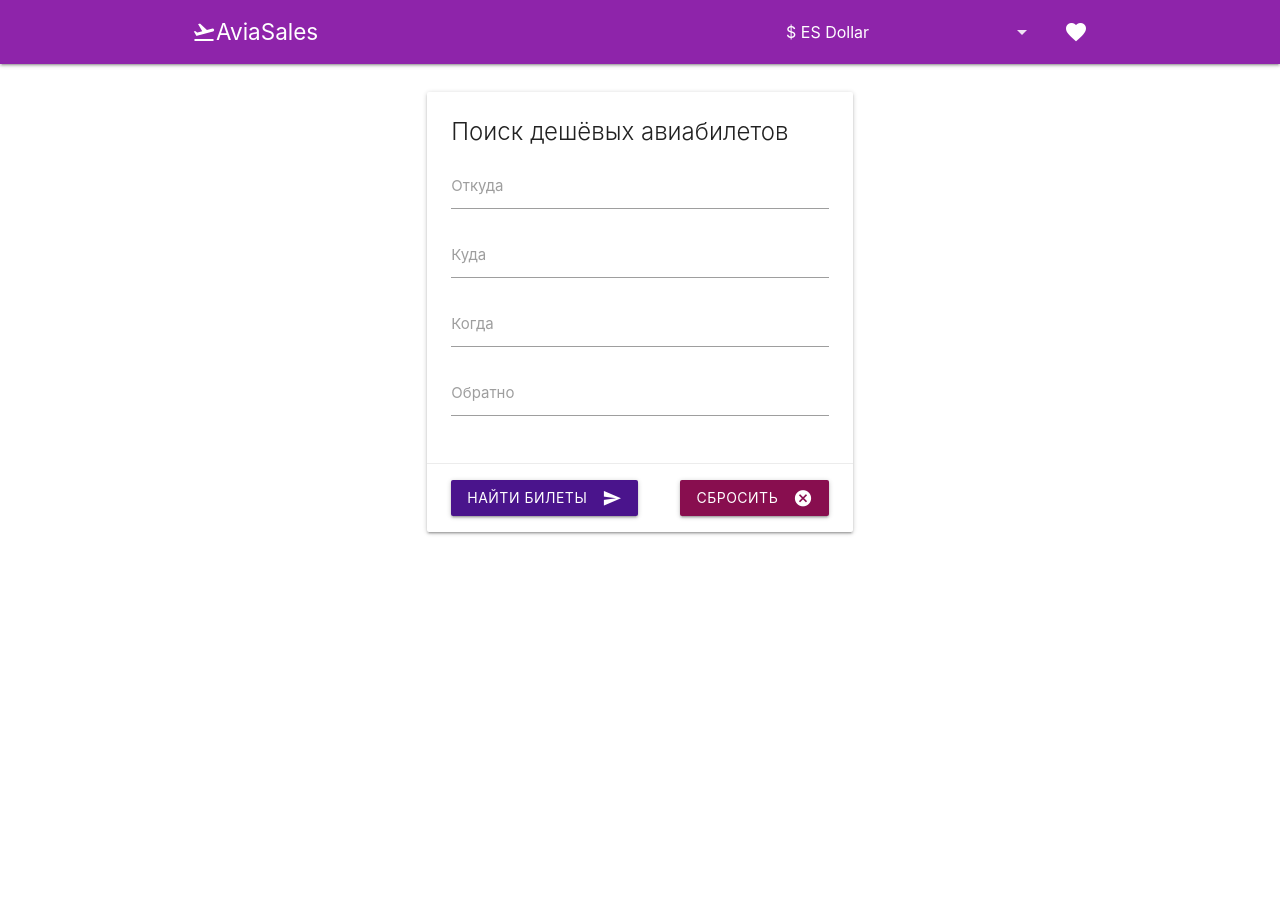
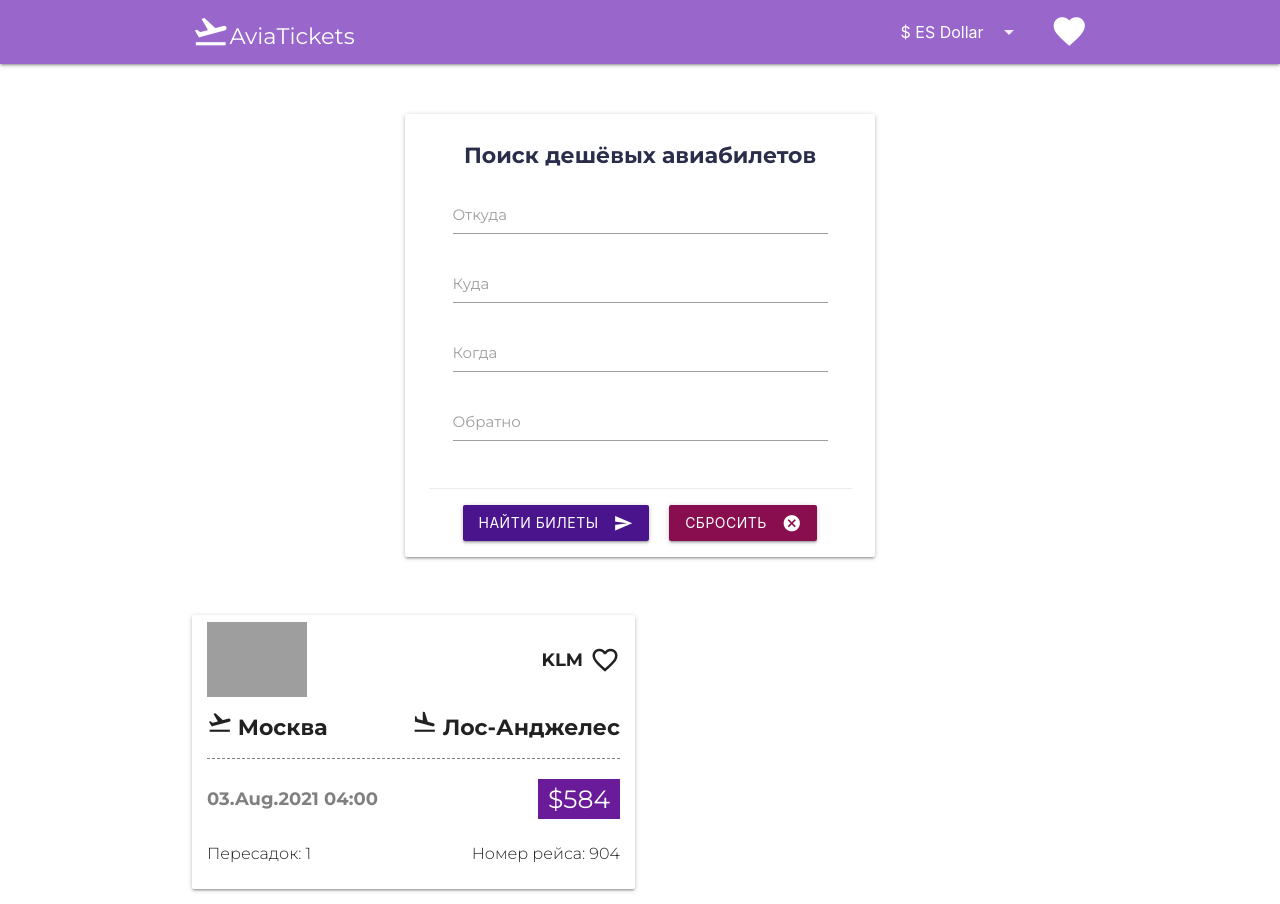
Before and after one commit to lelickau/aviaTickets, a website built with webpack: page src/index.html in a window 1280 px wide. Before the commit the page ends 800 px from the top, so only its background shows below. Built offline with nearby package versions, Linux system fonts and the light colour scheme; some packages are replaced by stand-ins of ours; no server answers; grey boxes are pictures that could not be loaded.

Commit message:
Рефакторинг стилей

```diff
--- a/src/css/style.css
+++ b/src/css/style.css
@@ -1,39 +1,115 @@
+/*reset*/
+html {
+	box-sizing: border-box;
+}
+*,
+*::after,
+*::before {
+	box-sizing: inherit;
+}
+ul[class],
+ol[class] {
+	padding: 0;
+}
+body,
+h1,
+h2,
+h3,
+h4,
+h5,
+h6,
+p,
+ul,
+ol,
+li,
+figure,
+figcaption,
+blockquote,
+dl,
+dd {
+	margin: 0;
+	font-size: inherit;
+}
+ul[class] {
+	list-style: none;
+}
+img {
+	max-width: 100%;
+	display: block;
+}
+input,
+button,
+textarea,
+select {
+	font: inherit;
+}
+a {
+	text-decoration: none;
+}
+/**/
+
 body {
-    box-sizing: border-box;
+	font-family: 'Montserrat', sans-serif;
 	font-size: 20px;
+	line-height: 30px;
+	font-weight: 400;
 }
-.d-flex {
+
+.header {
+	background-color: #9966CC;
+	box-shadow: 0 2px 2px 0 rgb(0 0 0 / 14%), 0 3px 1px -2px rgb(0 0 0 / 12%), 0 1px 5px 0 rgb(0 0 0 / 20%);
+}
+
+.header__box {
 	display: flex;
+	align-items: center;
+	justify-content: space-between;
 }
-.aic {
+
+.logo {
+	display: flex;
+	align-items: flex-end;
+	justify-content: center;
+}
+
+.logo .material-icons {
+	color: #fff;
+	font-size: 2.5rem;
+	cursor: default;
+}
+
+.logo__text {
+	color: #fff;
+	font-size: 1.5rem;
+	cursor: default;
+}
+
+.header__box .nav {
+	width: 120px;
+	background-color: transparent;
+	box-shadow: none;
+	margin-left: auto;
+	display: flex;
 	align-items: center;
 }
-.jic {
-    justify-items: center;
-}
-.red-c {
-  color: rgb(236, 33, 74);
+
+.favorite {
+	display: flex;
+	align-items: center;
+	margin-left: 30px;
+	cursor: pointer;
 }
 
-.ml-auto {
-    margin-left: auto;
-}
-.mr-auto {
-    margin-right: auto;
-}
-.mx-auto {
-    margin-left: auto;
-    margin-right: auto;
+.favorite .material-icons {
+	color: #fff;
+	font-size: 2.5rem;
 }
 
-.header .brand-logo {
-    position: static;
-}
+/*select style*/
 .header .currency-select input.select-dropdown {
 	margin: 0;
 	border-bottom: none;
 	color: #fff;
-
 }
 .header .currency-select input.select-dropdown:focus {
 	border-bottom: none;
@@ -42,57 +118,130 @@ body {
 	fill: rgb(255 255 255 / 87%);
 }
 
-.header .brand-logo {
-    font-size: 1.5rem;
+/*main form*/
+.main__box .form__box {
+	width: 470px;
+	margin: 0 auto;
+	margin-top: 50px;
+	margin-bottom: 50px;
+	display: flex;
+	align-items: center;
+	justify-content: center;
 }
 
-.ticket-card {
-    padding: 10px 15px;
+.form__box form {
+	width: 90%;
 }
 
-  .ticket-airline-name {
-    font-weight: bold;
+.card__content {
+	padding: 24px;
+    border-radius: 0 0 2px 2px;
+}
+
+.card__title {
+	color: #2B2E4A;
+	display: block;
+	text-align: center;
+	font-weight: 700;
+	font-size: 22px;
+    line-height: 35px;
+	cursor: default;
+}
+
+.btn__box {
+	display: flex;
+	justify-content: space-around;
+}
+
+/*main tickets*/
+.tickets__box {
+	width: 100%;
+	display: grid;
+	gap: 10px;
+	grid-template-columns: 1fr 1fr;
+}
+
+/*ticket*/
+.ticket__card {
+	margin: .5rem 0 1rem 0;
+	padding: 10px 15px;
+    background-color: #fff;
+    transition: box-shadow .25s;
+    border-radius: 2px;
+	box-shadow: 0 2px 2px 0 rgb(0 0 0 / 14%), 0 3px 1px -2px rgb(0 0 0 / 12%), 0 1px 5px 0 rgb(0 0 0 / 20%);
+}
+
+.ticket__airline {
+	display: flex;
+	justify-content: space-between;
+	align-items: center;
+	height: 70px;
+}
+
+.ticket__airline-name {
+	margin-left: auto;
+	margin-right: 7px;
+	font-weight: 700;
 	font-size: 18px;
 	text-transform: capitalize;
 }
 
-  .ticket-airline-img {
+.ticket__airline-img {
 	max-width: 100px;
 	margin-right: 20px;
 }
 
-  .ticket-destination {
+.ticket__destination {
+	display: flex;
+	align-items: center;
+	justify-content: space-between;
+	padding: 15px 0;
 	margin-bottom: 10px;
 	border-bottom: 1px dashed gray;
 }
 
-  .ticket-destination .ticket-city {
-    font-size: 26px;
-    text-transform: uppercase;
+.ticket__destination-from .material-icons,
+.ticket__destination-in .material-icons {
+	font-size: 1.7rem;
 }
 
-  .ticket-destination i.material-icons {
-    font-size: 26px;
+.ticket__destination-city {
+	font-size: 22px;
+	line-height: 30px;
+	font-weight: 700;
 }
 
-  .ticket-time-departure {
-    font-weight: bold;
+.ticket__info {
+	display: flex;
+	align-items: center;
+	justify-content: space-between;
+	padding: 10px 0;
+}
+
+.ticket__info-departure {
+	font-weight: 700;
+	font-size: 18px;
 	color: gray;
 }
 
-  .ticket-price {
+.ticket__info-price {
 	font-size: 25px;
-    padding: 5px;
+	padding: 5px 10px;
 	background: #6a1b9a;
 	color: #fff;
 }
 
-  .ticket-additional-info {
-    font-size: 14px;
-    font-weight: bold;
+.ticket__info-transfers {
+	font-size: 16px;
+	font-weight: 300;
 }
 
-  .tickets-empty-res-msg {
+.ticket__info-number {
+	font-size: 16px;
+	font-weight: 300;
+}
+
+.tickets__empty-res-msg {
 	padding: 10px 15px;
 	text-align: center;
 	background: whitesmoke;
@@ -100,18 +249,15 @@ body {
 	font-size: 18px;
 }
 
-  .favorite {
-    margin-left: 30px;
+/*favorite*/
+.favorite__delete,
+.favorite__add {
 	cursor: pointer;
 }
-  i.large {
-    font-size: 2rem;
+
+.favorite__icon--active {
+	color: #E84545;
 }
 
-.ticket-airline{
-  justify-content: space-between;
-}
 
-.delete-favorite, .add-favorite {
-  cursor: pointer;
-}
+/**/
--- a/src/index.html
+++ b/src/index.html
@@ -5,21 +5,25 @@
   <meta charset="UTF-8" />
   <meta name="viewport" content="width=device-width, initial-scale=1.0" />
   <meta http-equiv="X-UA-Compatible" content="ie=edge" />
+  <link rel="preconnect" href="https://fonts.googleapis.com">
+  <link rel="preconnect" href="https://fonts.gstatic.com" crossorigin>
+  <link href="https://fonts.googleapis.com/css2?family=Montserrat:wght@300;400;700&display=swap" rel="stylesheet">
   <link href="https://fonts.googleapis.com/icon?family=Material+Icons" rel="stylesheet">
-  <title>AviaSales</title>
+  <title>AviaTickets</title>
 </head>
 
 <body>
+
   <header class="header">
-    <nav>
-      <div class="nav-wrapper purple darken-1">
-        <div class="container d-flex aic">
-          <div class="logo d-flex aic">
+    <div class="container">
+      <div class="header__box">
+        <div class="logo">
           <i class="large material-icons">flight_takeoff</i>
-            <a href="#" class="brand-logo">AviaSales</a>
+          <span class="logo__text">AviaTickets</span>
         </div>
-          <ul id="nav-mobile" class="right hide-on-med-and-down ml-auto">
-            <li>
+        <nav class="nav">
+          <ul class="nav__list" id="nav-mobile">
+            <li class="nav__item">
               <div class="input-field currency-select">
                 <select id='currency'>
                   <option value="USD">$ ES Dollar</option>
@@ -28,25 +32,22 @@
               </div>
             </li>
           </ul>
+        </nav>
         <div class="favorite">
-            <!-- <a class="dropdawn-trigger btn purple lighten-5 black-text" href="#" data-target="dropdawn1"></a> -->
           <i class="large material-icons">favorite</i>
-
         </div>
       </div>
     </div>
-    </nav>
   </header>
+
   <main class="main">
-  <div class="show-favorite row"></div>
-  <div class="form-section">
     <div class="container">
-      <div class="row d-flex">
-        <div class="col m6 mx-auto">
-          <div class="card">
+      <div class="main__box">
+        <div class="show__favorite"></div>
+        <div class="card form__box">
           <form name="locationControls">
-              <div class="card-content">
-                <span class="card-title">Поиск дешёвых авиабилетов</span>
+            <div class="card__content">
+              <span class="card__title">Поиск дешёвых авиабилетов</span>
               <div class="input-field">
                 <input type="text" id="autocomplete-origin" class="autocomplete">
                 <label for="autocomplete-origin">Откуда</label>
@@ -64,7 +65,7 @@
                 <label for="datepicker-return">Обратно</label>
               </div>
             </div>
-              <div class="card-action d-flex">
+            <div class="card-action btn__box">
               <button class="btn waves-effect waves-light purple darken-4" type="submit" name="action">Найти билеты
                 <i class="material-icons right">send</i>
               </button>
@@ -74,20 +75,43 @@
             </div>
           </form>
         </div>
+        <div class="tickets__section">
+            <div class="tickets__box">
+
+              <div class="ticket" data-favorit="0">
+                <div class="ticket__card">
+                  <div class="ticket__airline">
+                    <img src="http://pics.avs.io/200/200/KL.png" class="ticket__airline-img">
+                    <span class="ticket__airline-name">KLM</span>
+                    <i class="small material-icons favorite__add">favorite_border</i>
+                  </div>
+                  <div class="ticket__destination">
+                    <div class="ticket__destination-from">
+                      <i class="medium material-icons">flight_takeoff</i>
+                      <span class="ticket__destination-city">Москва</span>
+                    </div>
+                    <div class="ticket__destination-in">
+                      <i class="medium material-icons">flight_land</i>
+                      <span class="ticket__destination-city">Лос-Анджелес</span>
+                    </div>
+                  </div>
+                  <div class="ticket__info">
+                    <span class="ticket__info-departure">03.Aug.2021 04:00</span>
+                    <span class="ticket__info-price">$584</span>
+                  </div>
+                  <div class="ticket__info">
+                    <span class="ticket__info-transfers">Пересадок: 1</span>
+                    <span class="ticket__info-number">Номер рейса: 904</span>
                   </div>
                 </div>
               </div>
-  </div>
-  <div class="tickets-sections">
-    <div class="container">
-      <div class="row">
 
 
             </div>
         </div>
       </div>
+    </div>
   </main>
-
 </body>
 
 </html>
--- a/src/js/helpers/date.js
+++ b/src/js/helpers/date.js
@@ -2,7 +2,7 @@ import { format } from "date-fns";
 /**
  *
  * @param {String} str
- * @param {String} type - 'yyy.mm.dd'
+ * @param {String} type - 'yyyy.mm.dd'
  */
 export function formatDate(str, type) {
     const date = new Date(str);
--- a/src/js/plugins/materialize.js
+++ b/src/js/plugins/materialize.js
@@ -32,7 +32,7 @@ export function getAutocompleteInstance(elem) {
 const datepicker = document.querySelectorAll('.datepicker');
 M.Datepicker.init(datepicker, {
     showClearBtn: true,
-    format: 'yyyy-mm'
+    format: 'yyyy-mm-dd'
 });
 
 export function getDatePickerInstance(elem) {
--- a/src/js/store/location.js
+++ b/src/js/store/location.js
@@ -87,7 +87,9 @@ export class Locations {
 
     async fetchTickets(params) {
         const response = await this.api.prices(params);
+        console.log(response.data)
         this.lastSearch = this.serializeTickets(response.data);
+        console.log(this.lastSearch)
     }
 
     serializeTickets(tickets) {
```
Also changed, not shown: src/js/views/favorite.js (+28 -25 lines), src/js/views/tickets.js (+26 -26 lines). Lines whose indentation alone changed are shown as unchanged.
